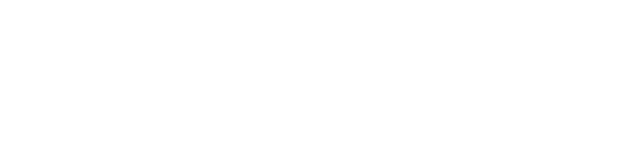
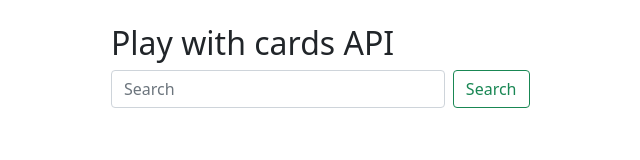
Before and after one commit to MMaidul/the-cards-API, a plain HTML site: page index.html in a window 1280 px wide. Shown: the whole page, without its empty margins (250-890 px from the left). Drawn offline with nearby package versions, Linux system fonts and the light colour scheme.

Commit message:
search area complate with error handling

```diff
--- a/assets/js/app.js
+++ b/assets/js/app.js
@@ -0,0 +1,21 @@
+const loadCards = () => {
+
+    const searchInput = document.getElementById('search-field');
+    const searchText = searchInput.value;
+    searchInput.value = '';
+
+    const error = document.getElementById('error-message');
+    error.innerText = '';
+
+    if (isNaN(searchText) || searchInput === '') {
+        error.innerText = 'Please enter a valid number';
+    } else if (searchText <= 0) {
+        error.innerText = 'Please,make sure input geater than zero';
+    } else {
+        const url = `https://deckofcardsapi.com/api/deck/new/draw/?count= ${searchText}`;
+        fetch(url)
+            .then(res => res.json())
+            .then(data => console.log(data.cards))
+    }
+
+}
--- a/index.html
+++ b/index.html
@@ -14,7 +14,20 @@
 </head>
 
 <body>
-
+    <section>
+        <div class="container">
+            <!-- cards search area -->
+            <div class=" w-50 mx-auto my-4">
+                <h2>Play with cards API</h2>
+                <div class="d-flex w-75">
+                    <input id="search-field" class="form-control me-2" type="search" placeholder="Search"
+                        aria-label="Search">
+                    <button onclick="loadCards()" class="btn btn-outline-success" type="submit">Search</button>
+                </div>
+                <p id="error-message" class="text-danger my-1"></p>
+            </div>
+        </div>
+    </section>
     <!-- vanila js -->
     <script src="assets/js/app.js"></script>
 </body>
```
